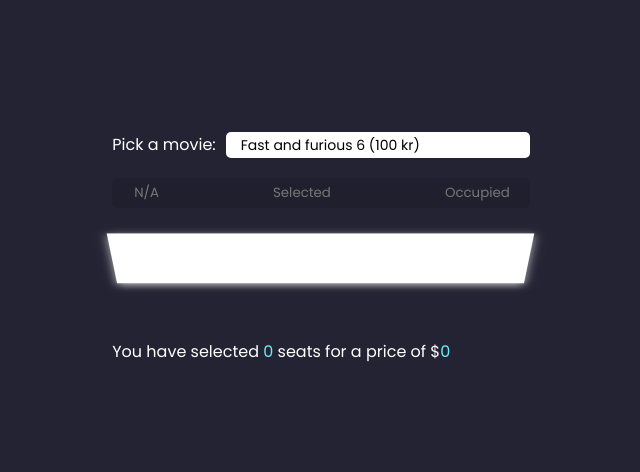
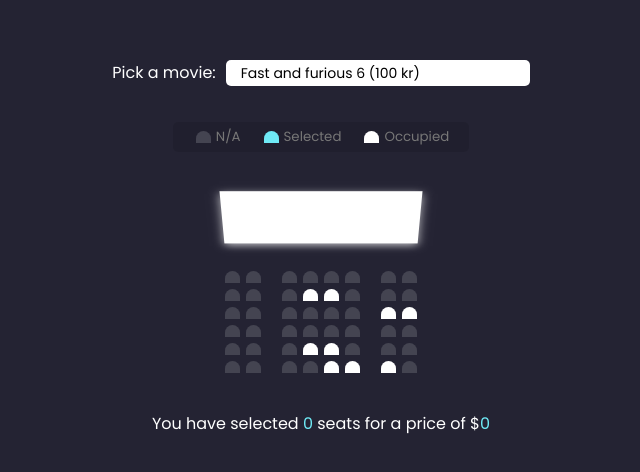
Before and after one commit to jesscampb/MovieSeatBooker, a React (Vite) app: page / in a window 1280 px wide. Shown: the part 160-632 px from the top of the page, without its empty margins (319-959 px from the left). Built offline with nearby package versions, Linux system fonts and the light colour scheme.

Commit message:
Fixed styling for SeatPicker and SeatStatusLegend component, added #root styling in global.scss

```diff
--- a/src/components/SeatPicker.scss
+++ b/src/components/SeatPicker.scss
@@ -1,6 +1,23 @@
 .container {
   perspective: 1000px;
   margin-bottom: 30px;
+}
+
+.seat {
+  background-color: #444451;
+  height: 12px;
+  width: 15px;
+  margin: 3px;
+  border-top-left-radius: 10px;
+  border-top-right-radius: 10px;
+}
+
+.seat.selected {
+  background-color: #6feaf6;
+}
+
+.seat.occupied {
+  background-color: #fff;
 }
 
 .seat:nth-of-type(2) {
--- a/src/components/SeatStatusLegend.scss
+++ b/src/components/SeatStatusLegend.scss
@@ -1,3 +1,20 @@
+.seat {
+  background-color: #444451;
+  height: 12px;
+  width: 15px;
+  margin: 3px;
+  border-top-left-radius: 10px;
+  border-top-right-radius: 10px;
+}
+
+.seat.selected {
+  background-color: #6feaf6;
+}
+
+.seat.occupied {
+  background-color: #fff;
+}
+
 .showcase .seat:not(.occupied):hover {
   cursor: default;
   transform: scale(1);
--- a/src/global.scss
+++ b/src/global.scss
@@ -8,10 +8,13 @@ body {
   background-color: #242333;
   color: #fff;
   font-family: "Poppins", sans-serif;
+  margin: 0;
+}
+
+#root {
   display: flex;
   flex-direction: column;
   align-items: center;
   justify-content: center;
   height: 100vh;
-  margin: 0;
 }
```
